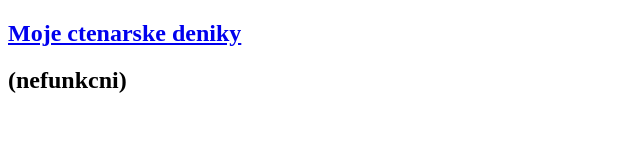
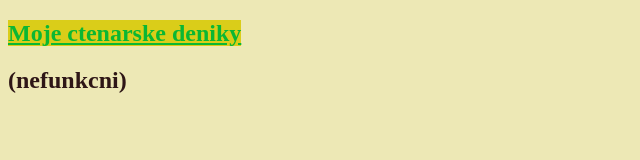
Before and after one commit to aka543/ctenarak, a plain HTML site: page index.html in a window 1280 px wide. Shown: the whole page, without its empty margins (0-640 px from the left). Drawn offline with Linux system fonts and the light colour scheme.

Commit message:
I do link to css

```diff
--- a/index.html
+++ b/index.html
@@ -5,6 +5,7 @@
     <meta http-equiv="X-UA-Compatible" content="IE=edge">
     <meta name="viewport" content="width=device-width, initial-scale=1.0">
     <title>Document</title>
+    <link rel="stylesheet" href="css1.css"
 </head>
 <body>
 <h2><a href="knizky.html">Moje ctenarske deniky</a></h2>
```
